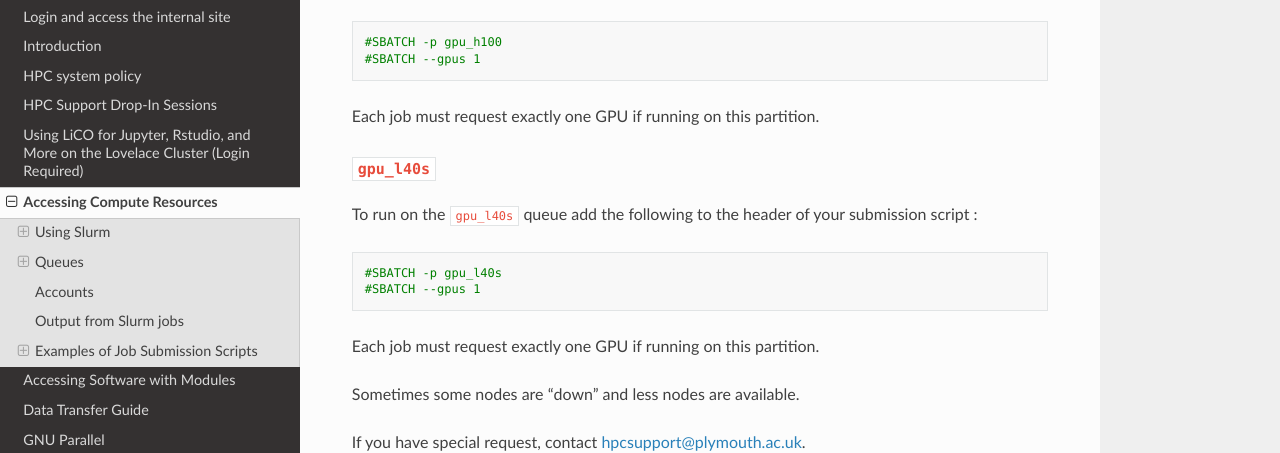
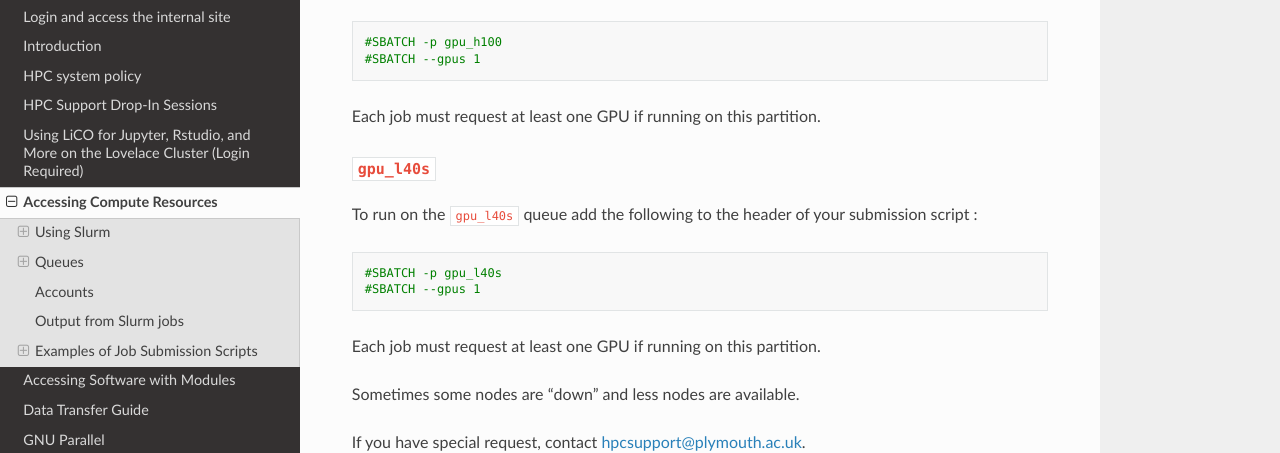
Before and after one commit to AbhinavPraveen/UoP-HPC-Docs, a Sphinx documentation site: the page built from source/user-guide/resources.rst, in a window 1280 px wide and 900 px high, scrolled down 2575 px. Shown: the part 151-604 px from the top of the window. Built offline with Sphinx 7.4.7 and the Read the Docs theme 3.1.0, drawn with Linux system fonts in a browser that asks for light colours.

Commit message:
exactly -> at least

```diff
--- a/source/user-guide/resources.rst
+++ b/source/user-guide/resources.rst
@@ -137,7 +137,7 @@ submission script :
    #SBATCH -p gpu_h100
    #SBATCH --gpus 1
 
-Each job must request exactly one GPU if running on this partition.
+Each job must request at least one GPU if running on this partition.
 
 .. _gpu_l40s_job:
 
@@ -152,7 +152,7 @@ submission script :
    #SBATCH -p gpu_l40s
    #SBATCH --gpus 1
 
-Each job must request exactly one GPU if running on this partition.
+Each job must request at least one GPU if running on this partition.
 
 Sometimes some nodes are "down" and less nodes are available.
 
```
